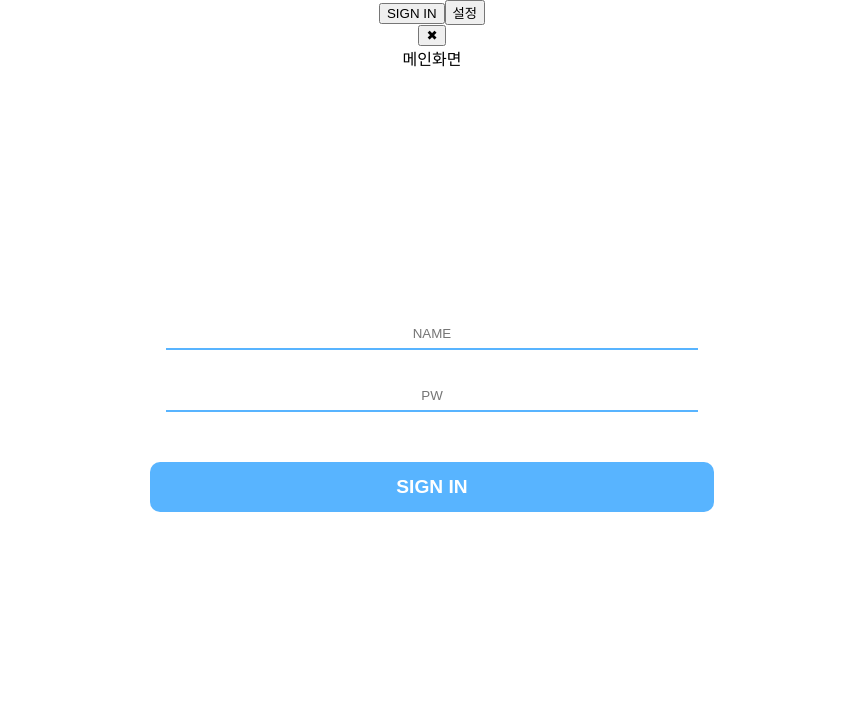
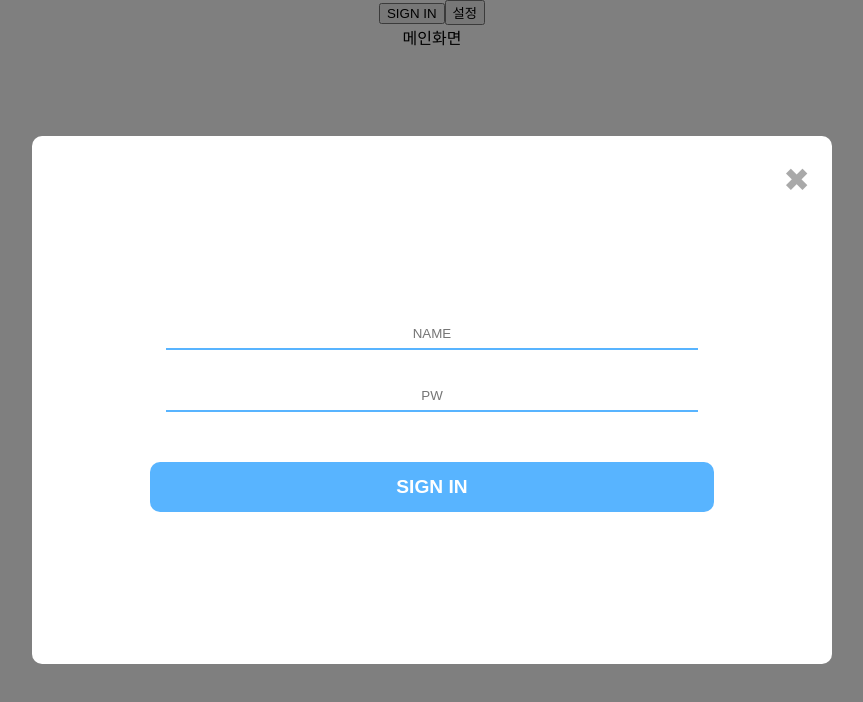
Before and after one commit to wlsdhr0831/StudyManager, a React app in the folder frontend/: page / in a window 1280 px wide. Shown: the top 702 px of the page, without its empty margins (208-1071 px from the left). Built offline with nearby package versions, Linux system fonts and the light colour scheme.

Commit message:
[feat] seperate modal page

```diff
--- a/frontend/src/App.css
+++ b/frontend/src/App.css
@@ -2,44 +2,3 @@
     margin: auto;
     text-align: center;
 }
-
-.modal-wrapper{
-	position : fixed;
-	top: 0;
-	left: 0;
-	width: 100%;
-	height: 100%;
-	background: rgba(0,0,0,0.5);
-	display: flex;
-	align-items: center;
-	justify-content: center;
-}
-
-.modal{
-	background: white;
-	padding: 24px 16px;
-	border-radius: 10px;
-	width: 60%;
-    height: 60%;
-}
-
-.modal-title{
-	font-size: 24px;
-	font-weight: bold;
-}
-
-.close-wrapper{
-	text-align: right;
-}
-
-.modal-btn{
-	background-color: transparent;
-	color: darkgray;
-	font-size: 2rem;
-	border: none;
-}
-
-.modal-btn:hover{
-	cursor: pointer;
-	color: rgb(0, 77, 165);
-}
--- a/frontend/src/App.js
+++ b/frontend/src/App.js
@@ -1,21 +1,7 @@
 import React, { useState } from 'react';
 import Main from './pages/main/main';
 import './App.css';
-import Sign from './pages/sign/sign';
-import Setting from './pages/setting/setting';
-
-const Modal = ({ closeModal, component }) => {
-  return (
-  <div className="modal-wrapper" sytle="display: none;">
-    <div className="modal">
-      { component === 'sign' && <Sign/> }
-      { component === 'setting' && <Setting/> }
-      <div className="close-wrapper">
-        <button className="modal-btn" onClick={() => closeModal()}>✖</button>
-      </div>
-    </div>
-  </div>)
-}
+import Modal from './pages/modal/modal';
 
 const App = () => {
   const [modal, setModal] = useState(true);
--- /dev/null
+++ b/frontend/src/pages/modal/modal.js
@@ -0,0 +1,19 @@
+import React from 'react';
+import Sign from '../sign/sign';
+import Setting from '../setting/setting';
+import styles from './modal.module.css';
+
+const Modal = ({ closeModal, component }) => {
+    return (
+    <div className={styles.modal_wrapper} sytle="display: none;">
+      <div className={styles.modal}>
+        { component === 'sign' && <Sign/> }
+        { component === 'setting' && <Setting/> }
+        <div className={styles.close_wrapper}>
+          <button className={styles.modal_btn} onClick={() => closeModal()}>✖</button>
+        </div>
+      </div>
+    </div>)
+}
+
+export default Modal;
--- /dev/null
+++ b/frontend/src/pages/modal/modal.module.css
@@ -0,0 +1,40 @@
+.modal_wrapper{
+	position : fixed;
+	top: 0;
+	left: 0;
+	width: 100%;
+	height: 100%;
+	background: rgba(0,0,0,0.5);
+	display: flex;
+	align-items: center;
+	justify-content: center;
+}
+
+.modal{
+	background: white;
+	padding: 24px 16px;
+	border-radius: 10px;
+	width: 60%;
+    height: 60%;
+}
+
+.modal_title{
+	font-size: 24px;
+	font-weight: bold;
+}
+
+.close_wrapper{
+	text-align: right;
+}
+
+.modal_btn{
+	background-color: transparent;
+	color: darkgray;
+	font-size: 2rem;
+	border: none;
+}
+
+.modal_btn:hover{
+	cursor: pointer;
+	color: rgb(0, 77, 165);
+}
```
